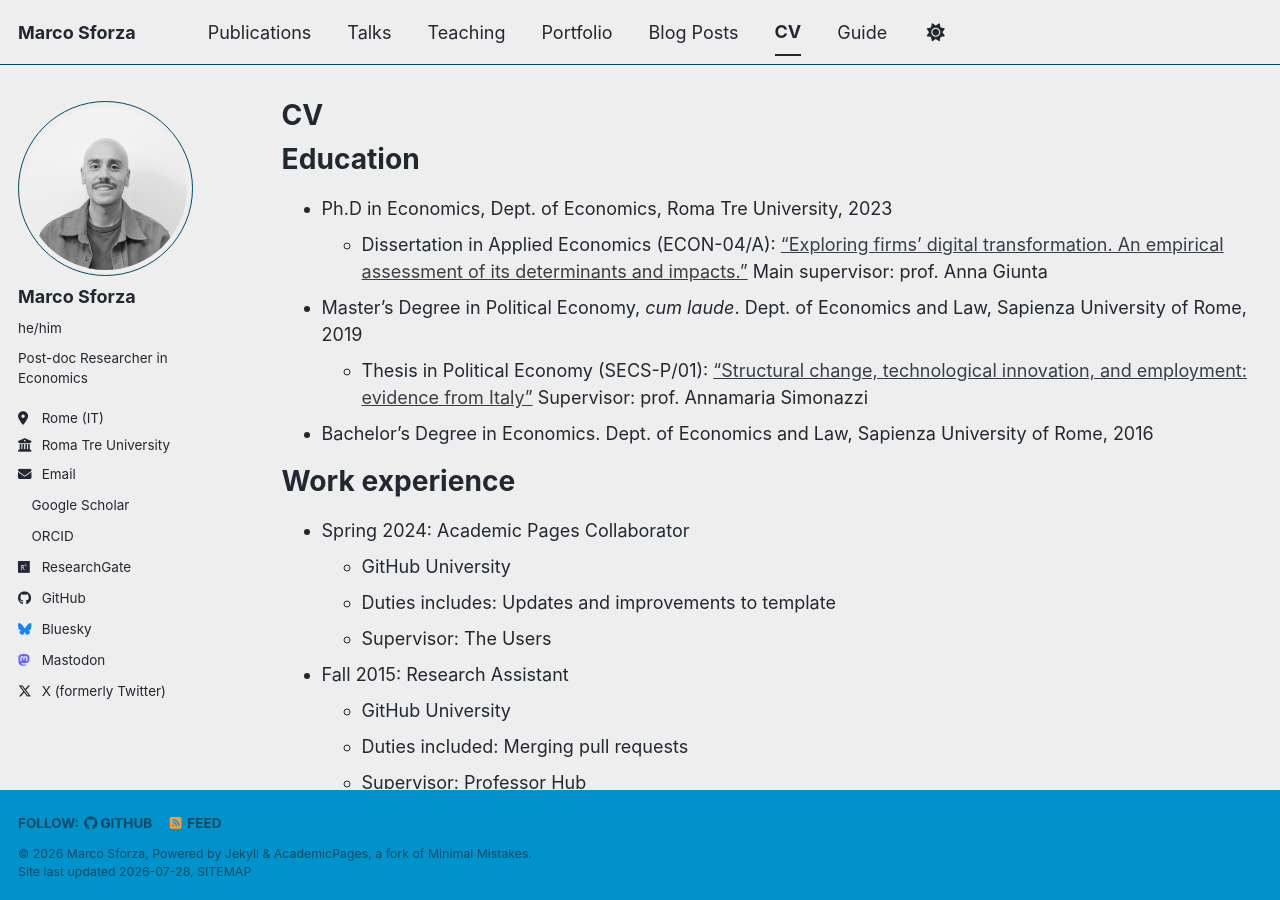
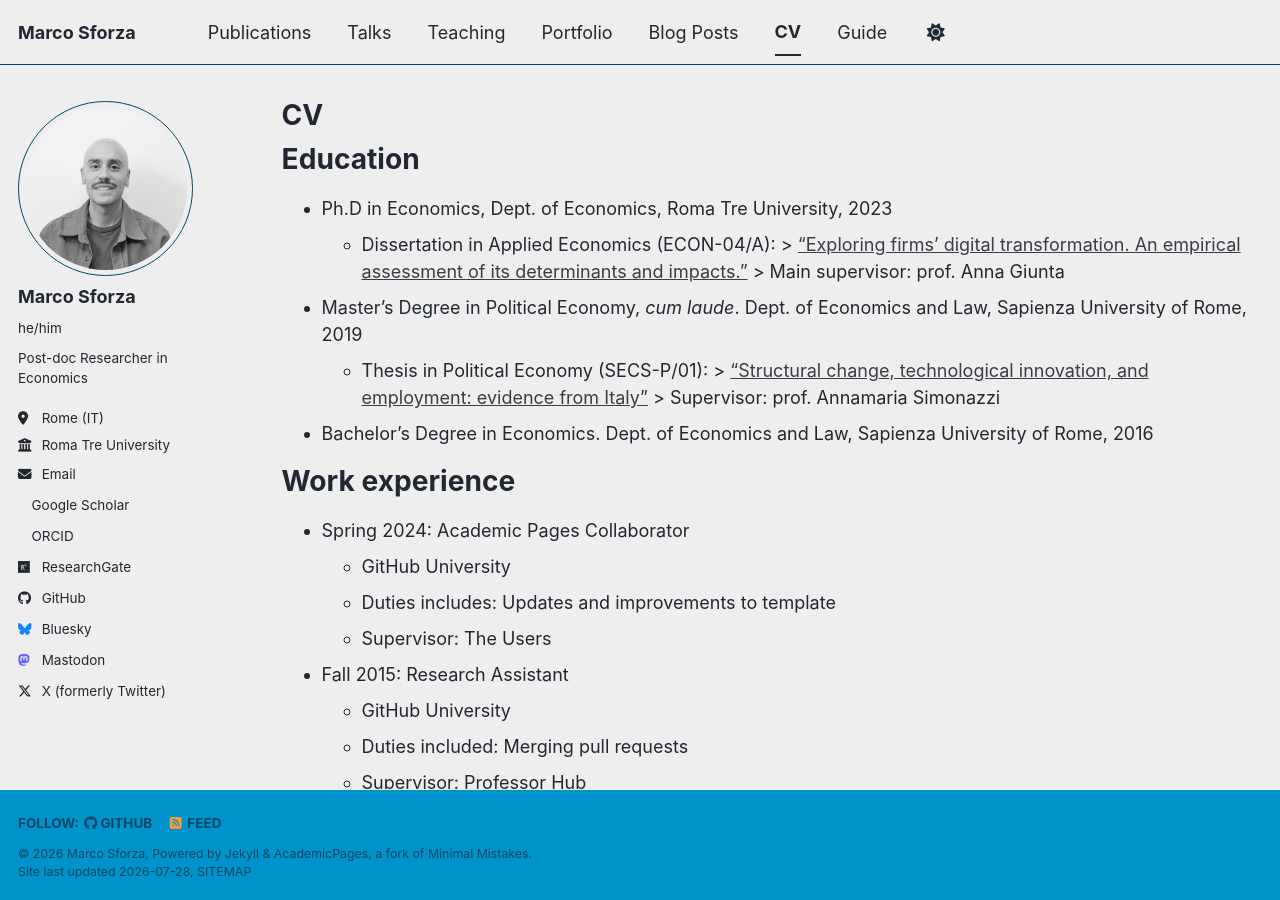
Before and after one commit to marcosforza/marcosforza.github.io, a Jekyll site: the page built from _pages/cv.md, in a window 1280 px wide and 900 px high. Built offline with Jekyll 4.4.1, drawn with Linux system fonts in a browser that asks for light colours; a style sheet for code colours, icons or effects is not loaded.

```diff
--- a/_pages/cv.md
+++ b/_pages/cv.md
@@ -12,13 +12,13 @@ redirect_from:
 Education
 ======
 * Ph.D in Economics, Dept. of Economics, Roma Tre University, 2023
-  * Dissertation in Applied Economics (ECON-04/A):
-    <a>"Exploring firms' digital transformation. An empirical assessment of its determinants and impacts."</a>
+  * Dissertation in Applied Economics (ECON-04/A): >
+    <a>"Exploring firms' digital transformation. An empirical assessment of its determinants and impacts."</a> >
     Main supervisor: prof. Anna Giunta
 
 * Master's Degree in Political Economy, <i>cum laude</i>. Dept. of Economics and Law, Sapienza University of Rome, 2019
-  * Thesis in Political Economy (SECS-P/01):
-    <a>"Structural change, technological innovation, and employment: evidence from Italy"</a>
+  * Thesis in Political Economy (SECS-P/01): >
+    <a>"Structural change, technological innovation, and employment: evidence from Italy"</a> >
     Supervisor: prof. Annamaria Simonazzi
 
 * Bachelor's Degree in Economics. Dept. of Economics and Law, Sapienza University of Rome, 2016
```
